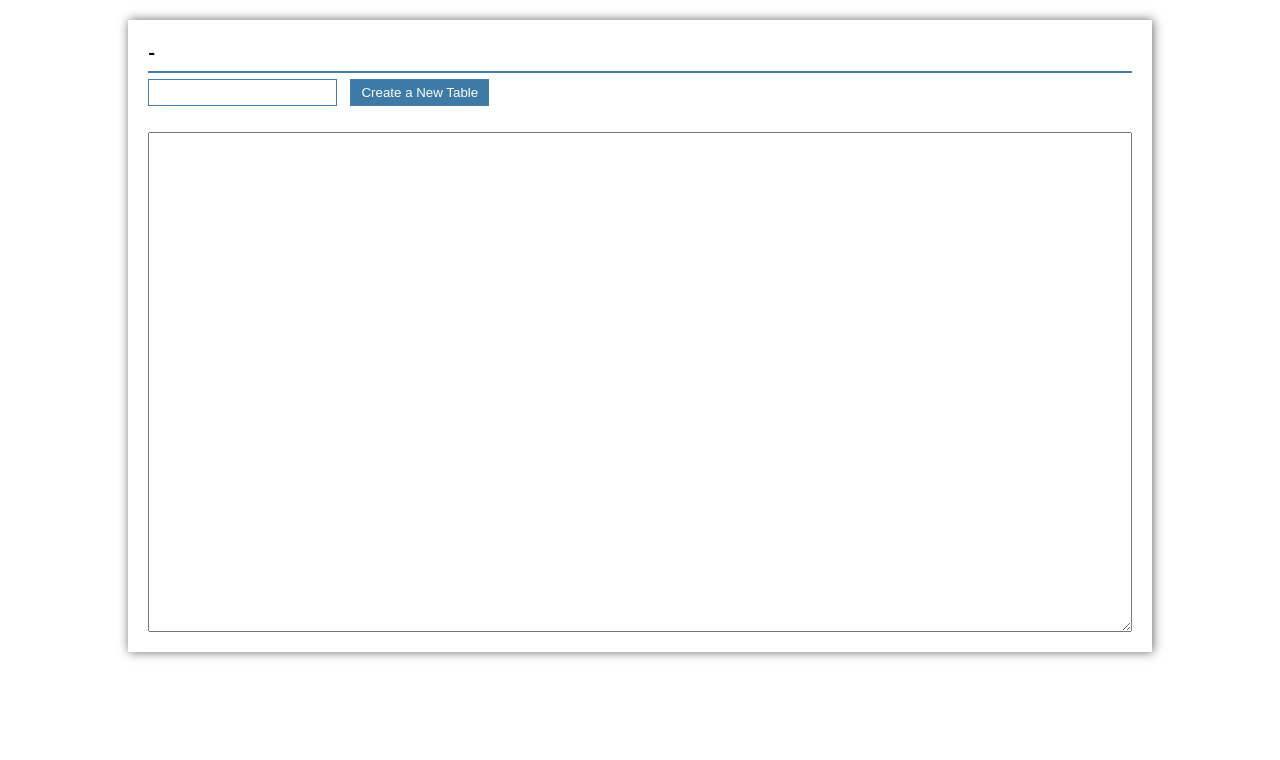
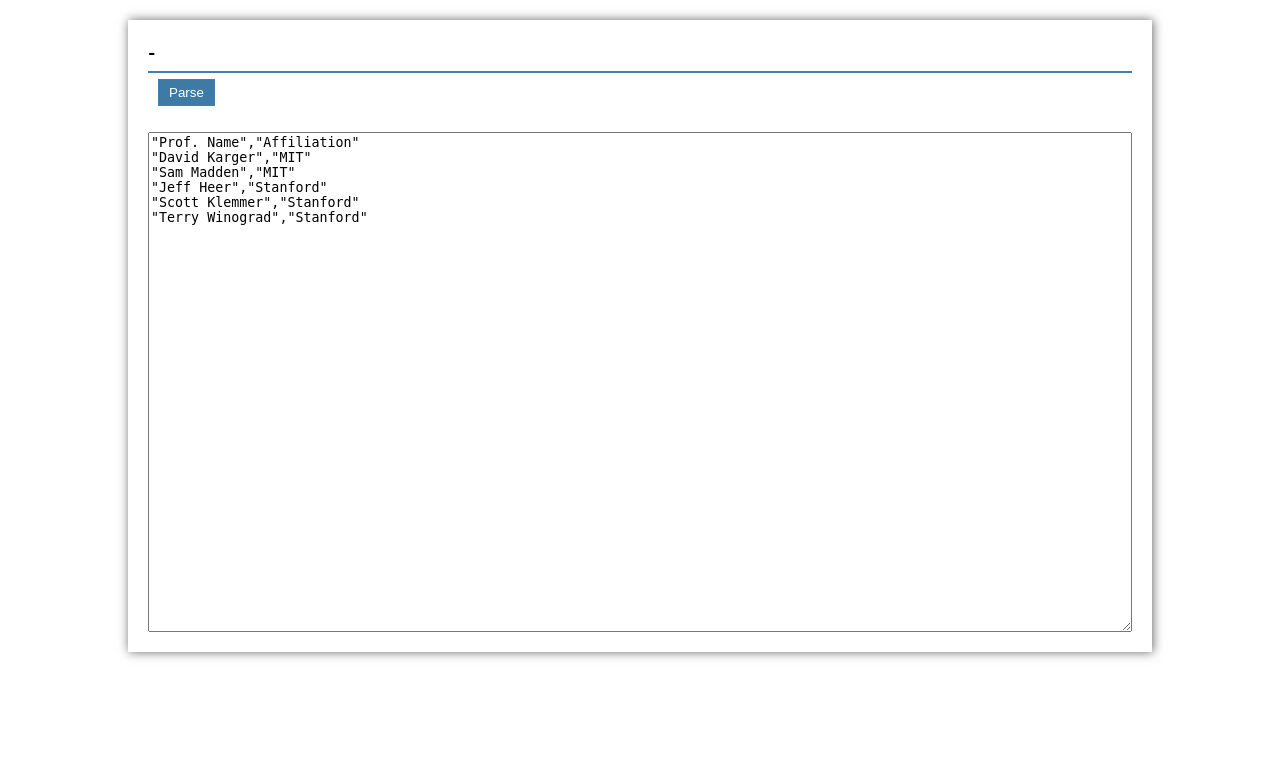
Before and after one commit to imclab/datahub-old, a Django app: template browser/templates/new_table.html in a window 1280 px wide. Shown: the part 40-800 px from the top of the page. Run offline with Django 3.2, Linux system fonts and the light colour scheme; the template is opened without the code that fills it, so the values that code supplies are empty; some libraries are stand-ins or nearby versions.

Commit message:
parsing of files

```diff
--- a/browser/templates/base.html
+++ b/browser/templates/base.html
@@ -9,6 +9,7 @@
 	<script type="text/javascript" src="https://ajax.googleapis.com/ajax/libs/jqueryui/1.8.16/jquery-ui.js"></script>
 	<script type="text/javascript" src="/static/javascript/third-party/csrf.min.js"></script>
 	<script type="text/javascript" src="/static/javascript/third-party/jquery.dropdown.js"></script>
+	<script type="text/javascript" src="/static/javascript/third-party/jquery.csv-0.71.js"></script>
 	<script type="text/javascript" src="/static/javascript/third-party/cufon-yui.js" type="text/javascript"></script>
 	<script type="text/javascript" src="/static/javascript/third-party/droid-sans.fonts.js" type="text/javascript"></script>
 	<script type="text/javascript" src="/static/javascript/third-party/noty/jquery.noty.js"></script>
--- a/browser/templates/new_table.html
+++ b/browser/templates/new_table.html
@@ -4,12 +4,52 @@
 {% endblock %}
 {% block content %}
 
+<script type="text/javascript">
+$(document).ready(function(){
+
+
+	function generateTable(table) {
+		var header=table[0]
+		var data = table.slice(1)
+		for(var i=0; i<header.length; i++){
+			header[i]={'sTitle':header[i]}
+
+		}
+		$('#table-output').dataTable({
+        	"aaData": data,
+        	"aoColumns": header
+    	});
+
+  	}
+
+	var parse = function(){
+		var input = $('#table-input').val();
+	    var table = $.csv.toArrays(input);
+	    console.log(table)
+	    generateTable(table);
+	    //$('#table-output').empty();
+	    //$('#table-output').html(html);
+	}
+
+	$("#btn-parse").click(parse);
+});
+</script>
+
 <div id="content">
 	<h2><a href=/{{username}}>{{username}}</a> - <a href=/{{username}}/{{db_name}}>{{db_name}}</a></h2>
 	<hr />
-	<input type="text" id="txt-create-db" /> <button type="button" id="btn-create-db" onclick="create_db();" style="margin-left:10px;">Create a New Table</button>
+	<button type="button" id="btn-parse" style="margin-left:10px;">Parse</button>
 	<br />
 	<br />
-	<textarea id="table-input"></textarea>
+	<textarea id="table-input">
+"Prof. Name","Affiliation"
+"David Karger","MIT"
+"Sam Madden","MIT"
+"Jeff Heer","Stanford"
+"Scott Klemmer","Stanford"
+"Terry Winograd","Stanford"
+	</textarea>
+	<table id="table-output"></table>
+	</div>
 </div>
 {% endblock %}
```
